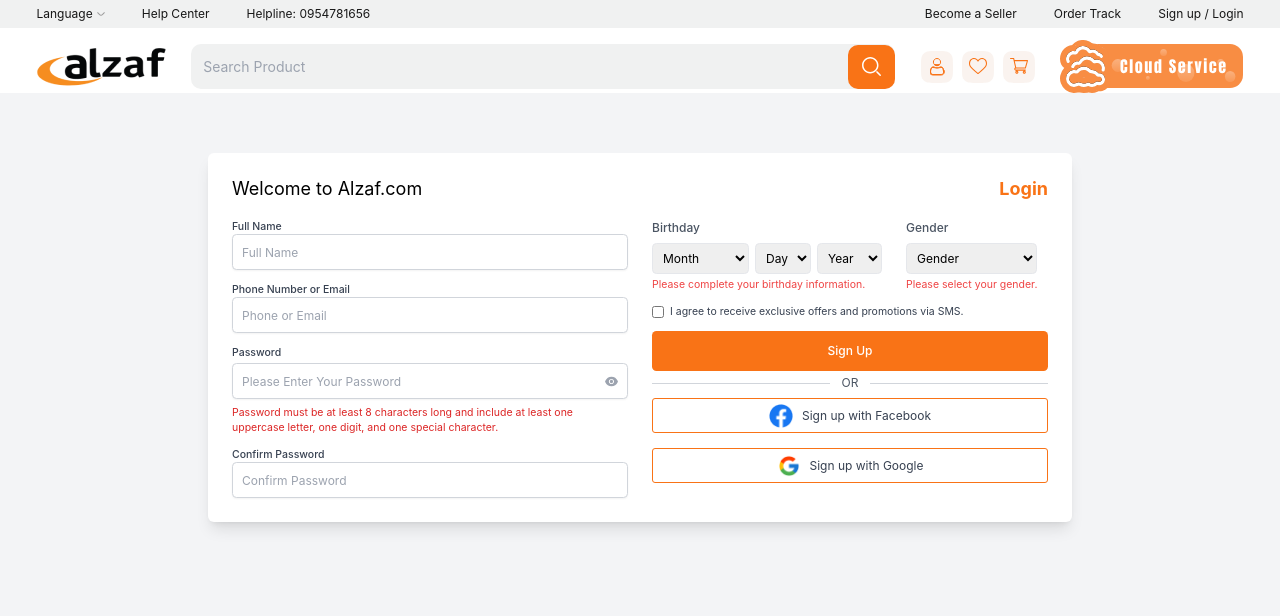
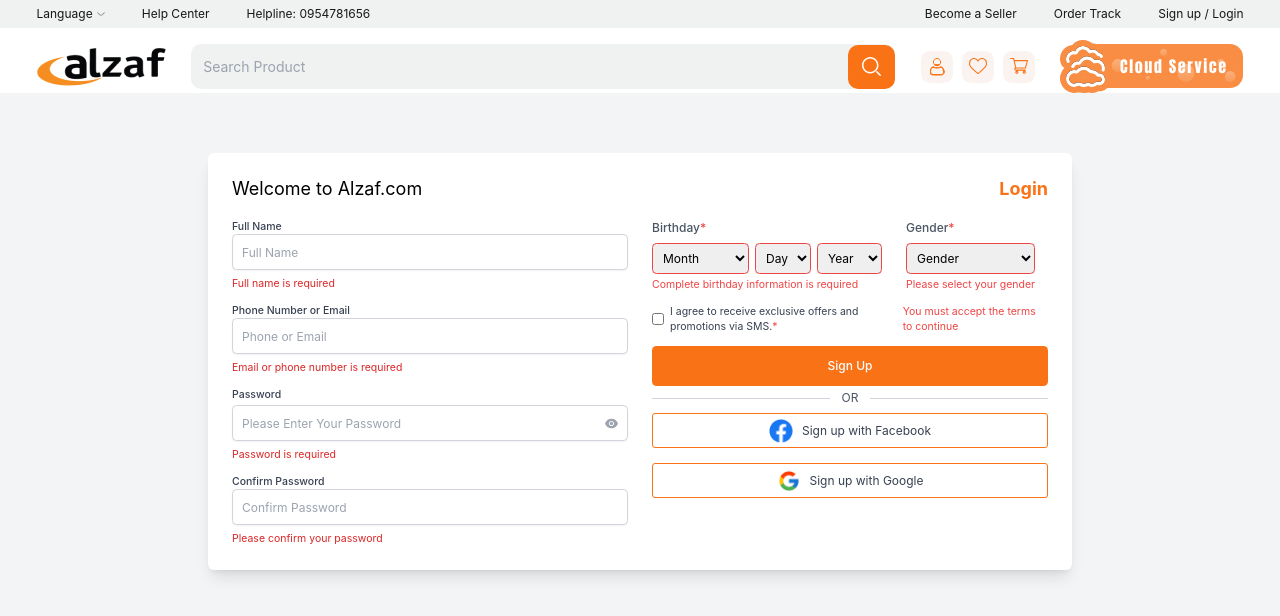
Before and after one commit to sumonDev13/alzaf-task, a Next.js app: page /auth in a window 1280 px wide. Both pictures are taken after a click on the button "Sign Up". Shown: the top 616 px of the page. Built offline with nearby package versions, Linux system fonts and the light colour scheme.

Commit message:
form validation

```diff
--- a/src/app/auth/page.tsx
+++ b/src/app/auth/page.tsx
@@ -5,29 +5,8 @@ import { InputField } from '@/components/forms/InputField';
 import { PasswordField } from '@/components/forms/PasswordField';
 import { SocialButton } from '@/components/buttons/SocialButtons';
 import { BottomNav } from '@/components/ui/MobileMenu';
+import { FormData,FormErrors } from '@/lib/types/form';
 
-interface FormData {
-  fullName: string;
-  emailOrPhone: string;
-  password: string;
-  confirmPassword: string;
-  birthday: {
-    month: string;
-    day: string;
-    year: string;
-  };
-  gender: string;
-  termsAccepted: boolean;
-}
-
-interface FormErrors {
-  fullName?: string;
-  emailOrPhone?: string;
-  password?: string;
-  confirmPassword?: string;
-  birthday?: string;
-  gender?: string;
-}
 
 const RegistrationPage: React.FC = () => {
   const [formData, setFormData] = useState<FormData>({
@@ -56,6 +35,9 @@ const RegistrationPage: React.FC = () => {
           ? (e.target as HTMLInputElement).checked
           : e.target.value;
       setFormData((prev) => ({ ...prev, [field]: value }));
+      if (errors[field]) {
+        setErrors(prev => ({ ...prev, [field]: undefined }));
+      }
     };
 
   const handleBirthdayChange = (part: 'month' | 'day' | 'year') => (
@@ -68,40 +50,82 @@ const RegistrationPage: React.FC = () => {
         [part]: e.target.value,
       },
     }));
+
+    if (errors.birthday) {
+      setErrors(prev => ({ ...prev, birthday: undefined }));
+    }
   };
 
-  const handleSubmit = (e: React.FormEvent) => {
-    e.preventDefault();
+  const validateForm = (): FormErrors => {
     const newErrors: FormErrors = {};
 
+
+    if (!formData.fullName.trim()) {
+      newErrors.fullName = 'Full name is required';
+    }
+
+    if (!formData.emailOrPhone.trim()) {
+      newErrors.emailOrPhone = 'Email or phone number is required';
+    } else {
+      const emailRegex = /^[^\s@]+@[^\s@]+\.[^\s@]+$/;
+      const phoneRegex = /^\d{10,}$/;
+      if (!emailRegex.test(formData.emailOrPhone) && !phoneRegex.test(formData.emailOrPhone)) {
+        newErrors.emailOrPhone = 'Please enter a valid email or phone number';
+      }
+    }
+
     // Validate password
+    if (!formData.password) {
+      newErrors.password = 'Password is required';
+    } else {
       const passwordRegex =
         /^(?=.*[a-z])(?=.*[A-Z])(?=.*\d)(?=.*[@$!%*?&])[A-Za-z\d@$!%*?&]{8,}$/;
       if (!passwordRegex.test(formData.password)) {
         newErrors.password =
           'Password must be at least 8 characters long and include at least one uppercase letter, one digit, and one special character.';
       }
+    }
 
-    if (formData.password !== formData.confirmPassword) {
-      newErrors.confirmPassword = 'Passwords do not match.';
+    if (!formData.confirmPassword) {
+      newErrors.confirmPassword = 'Please confirm your password';
+    } else if (formData.password !== formData.confirmPassword) {
+      newErrors.confirmPassword = 'Passwords do not match';
     }
 
     // Validate birthday
     const { month, day, year } = formData.birthday;
     if (!month || !day || !year) {
-      newErrors.birthday = 'Please complete your birthday information.';
+      newErrors.birthday = 'Complete birthday information is required';
     }
 
     // Validate gender
     if (!formData.gender) {
-      newErrors.gender = 'Please select your gender.';
+      newErrors.gender = 'Please select your gender';
     }
 
-    setErrors(newErrors);
+    // Validate terms acceptance
+    if (!formData.termsAccepted) {
+      newErrors.termsAccepted = 'You must accept the terms to continue';
+    }
 
-    if (Object.keys(newErrors).length === 0) {
+    return newErrors;
+  };
+
+  const handleSubmit = (e: React.FormEvent) => {
+    e.preventDefault();
+    const validationErrors = validateForm();
+
+    setErrors(validationErrors);
+
+    if (Object.keys(validationErrors).length === 0) {
       console.log('Registration form submitted:', formData);
       redirect('/');
+    } else {
+      const firstErrorField = Object.keys(validationErrors)[0];
+      const errorElement = document.getElementById(firstErrorField);
+      if (errorElement) {
+        errorElement.scrollIntoView({ behavior: 'smooth', block: 'center' });
+      }
     }
   };
 
@@ -163,14 +187,16 @@ const RegistrationPage: React.FC = () => {
               <div className="flex space-x-8">
                 <div className="flex-1">
                   <label htmlFor="month" className="block text-gray-600 font-medium mb-2">
-                    Birthday
+                    Birthday<span className="text-red-500">*</span>
                   </label>
                   <div className="flex space-x-2">
                     <select
                       id="month"
                       value={formData.birthday.month}
                       onChange={handleBirthdayChange('month')}
-                      className="px-2 py-2 border rounded-md focus:outline-none focus:ring-2 focus:ring-blue-500 focus:border-transparent"
+                      className={`px-2 py-2 border rounded-md focus:outline-none focus:ring-2 focus:ring-blue-500 focus:border-transparent ${
+                        errors.birthday ? 'border-red-500' : ''
+                      }`}
                     >
                       <option value="">Month</option>
                       <option value="January">January</option>
@@ -189,7 +215,9 @@ const RegistrationPage: React.FC = () => {
                     <select
                       value={formData.birthday.day}
                       onChange={handleBirthdayChange('day')}
-                      className="px-2 py-2 border rounded-md focus:outline-none focus:ring-2 focus:ring-blue-500 focus:border-transparent"
+                      className={`px-2 py-2 border rounded-md focus:outline-none focus:ring-2 focus:ring-blue-500 focus:border-transparent ${
+                        errors.birthday ? 'border-red-500' : ''
+                      }`}
                     >
                       <option value="">Day</option>
                       {Array.from({ length: 31 }, (_, i) => i + 1).map((day) => (
@@ -201,7 +229,9 @@ const RegistrationPage: React.FC = () => {
                     <select
                       value={formData.birthday.year}
                       onChange={handleBirthdayChange('year')}
-                      className="px-2 py-2 border rounded-md focus:outline-none focus:ring-2 focus:ring-blue-500 focus:border-transparent"
+                      className={`px-2 py-2 border rounded-md focus:outline-none focus:ring-2 focus:ring-blue-500 focus:border-transparent ${
+                        errors.birthday ? 'border-red-500' : ''
+                      }`}
                     >
                       <option value="">Year</option>
                       {Array.from({ length: 100 }, (_, i) => new Date().getFullYear() - i).map(
@@ -220,13 +250,15 @@ const RegistrationPage: React.FC = () => {
 
                 <div className="flex-1">
                   <label htmlFor="gender" className="block text-gray-600 font-medium mb-2">
-                    Gender
+                    Gender<span className="text-red-500">*</span>
                   </label>
                   <select
                     id="gender"
                     value={formData.gender}
                     onChange={handleChange('gender')}
-                    className="w-full px-2 py-2 border rounded-md focus:outline-none focus:ring-2 focus:ring-blue-500 focus:border-transparent"
+                    className={`w-full px-2 py-2 border rounded-md focus:outline-none focus:ring-2 focus:ring-blue-500 focus:border-transparent ${
+                      errors.gender ? 'border-red-500' : ''
+                    }`}
                   >
                     <option value="">Gender</option>
                     <option value="male">Male</option>
@@ -248,11 +280,17 @@ const RegistrationPage: React.FC = () => {
                 type="checkbox"
                 checked={formData.termsAccepted}
                 onChange={handleChange('termsAccepted')}
-                className="h-4 w-4 border-gray-300 rounded"
+                className={`h-4 w-4 border-gray-300 rounded ${
+                  errors.termsAccepted ? 'border-red-500' : ''
+                }`}
               />
               <label htmlFor="termsAccepted" className="ml-2 block text-sm text-gray-700">
                 I agree to receive exclusive offers and promotions via SMS.
+                <span className="text-red-500">*</span>
               </label>
+              {errors.termsAccepted && (
+                <p className="text-red-500 text-sm ml-2">{errors.termsAccepted}</p>
+              )}
             </div>
 
             <button
--- a/src/lib/types/form.ts
+++ b/src/lib/types/form.ts
@@ -13,5 +13,11 @@ export interface FormData {
 }
 
 export interface FormErrors {
-    [key: string]: string;
+  fullName?: string;
+  emailOrPhone?: string;
+  password?: string;
+  confirmPassword?: string;
+  birthday?: string;
+  gender?: string;
+  termsAccepted?: string;
 }
--- a/src/utils/slider/Slider.css
+++ b/src/utils/slider/Slider.css
@@ -11,7 +11,6 @@
     font-size: 18px;
     background: #fff;
 
-    /* Center slide text vertically */
     display: flex;
     justify-content: center;
     align-items: center;
```
Also changed, not shown: src/utils/slider/Slider.tsx (+1 -6 lines). Lines whose indentation alone changed are shown as unchanged.
